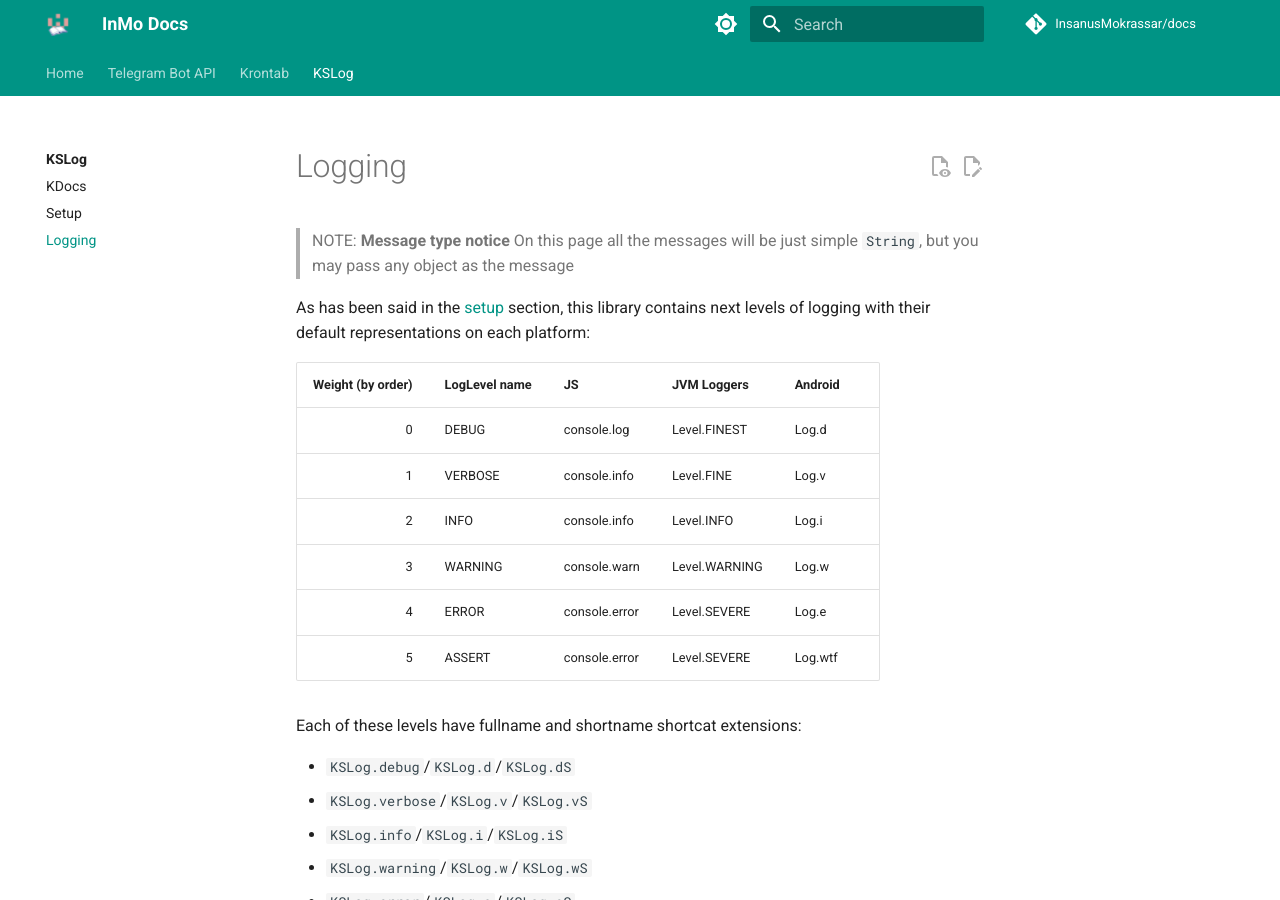
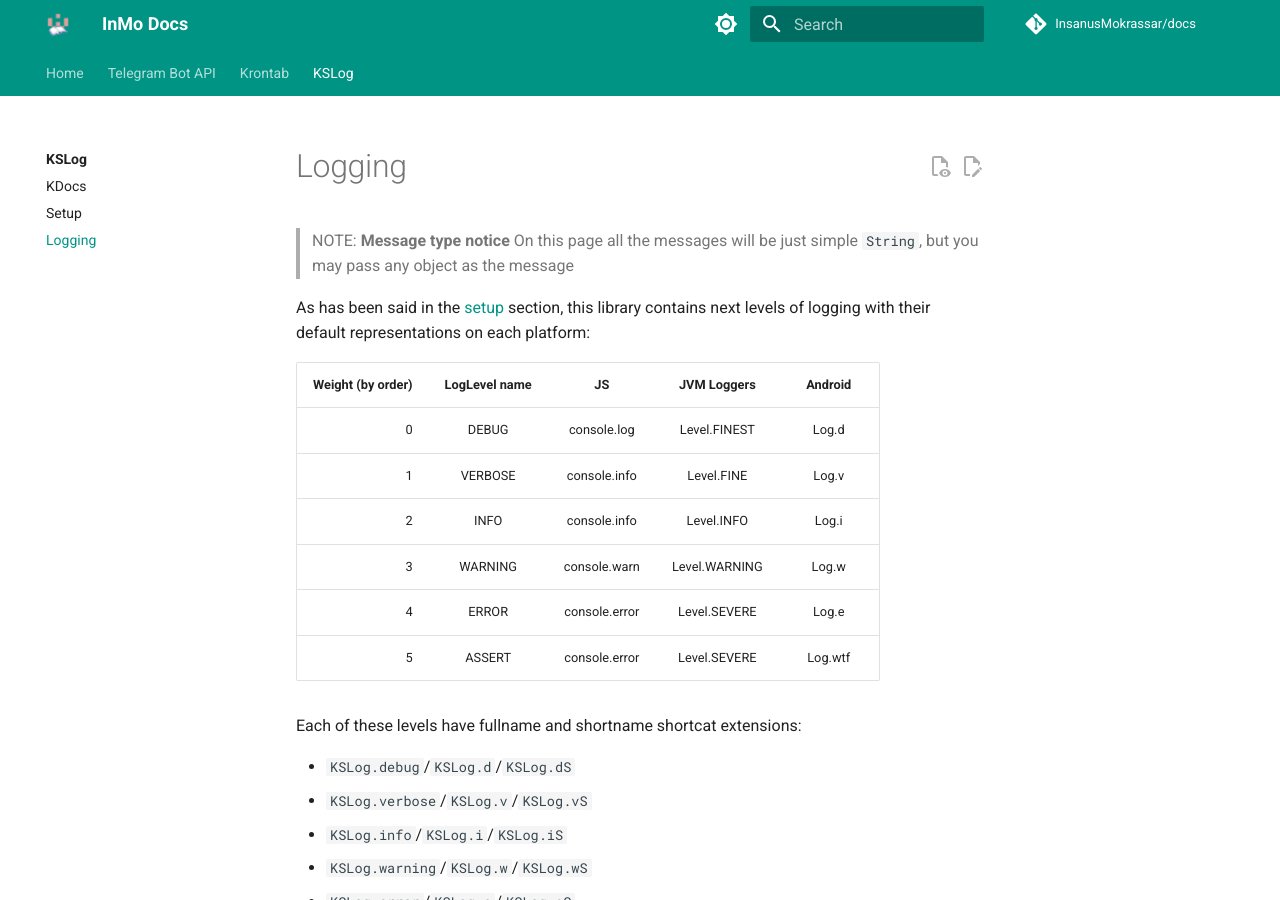
Before and after one commit to InsanusMokrassar/docs, an MkDocs documentation site: the page built from docs/kslog/logging.md, in a window 1280 px wide and 900 px high. Built offline with MkDocs 1.6.1 and Material for MkDocs 9.7.7, drawn with Linux system fonts in a browser that asks for light colours; comment, search, counter and statistics services are not loaded.

```diff
--- a/docs/kslog/logging.md
+++ b/docs/kslog/logging.md
@@ -5,14 +5,14 @@
 
 As has been said in the [setup](setup.md) section, this library contains next levels of logging with their default representations on each platform:
 
-| Weight (by order) | LogLevel name | JS | JVM Loggers | Android |
-| -: | :- | :- | :- | :- |
-| 0 | DEBUG   | console.log | Level.FINEST | Log.d |
-| 1 | VERBOSE | console.info | Level.FINE | Log.v |
-| 2 | INFO    | console.info | Level.INFO | Log.i |
-| 3 | WARNING | console.warn | Level.WARNING | Log.w |
-| 4 | ERROR   | console.error | Level.SEVERE | Log.e |
-| 5 | ASSERT  | console.error | Level.SEVERE | Log.wtf |
+| Weight (by order) | LogLevel name |      JS       |  JVM Loggers  | Android |
+| -: |:-------------:|:-------------:|:-------------:|:-------:|
+| 0 |     DEBUG     |  console.log  | Level.FINEST  |  Log.d  |
+| 1 |    VERBOSE    | console.info  |  Level.FINE   |  Log.v  |
+| 2 |     INFO      | console.info  |  Level.INFO   |  Log.i  |
+| 3 |    WARNING    | console.warn  | Level.WARNING |  Log.w  |
+| 4 |     ERROR     | console.error | Level.SEVERE  |  Log.e  |
+| 5 |    ASSERT     | console.error | Level.SEVERE  | Log.wtf |
 
 Each of these levels have fullname and shortname shortcat extensions:
 
```
